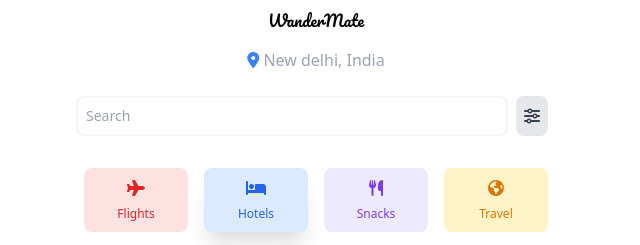
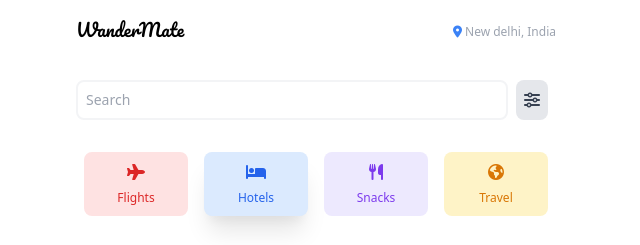
Before and after one commit to amaan-ahmad/travel-web-app, a website: page index.html in a window 1280 px wide. Shown: the top 245 px of the page, without its empty margins (324-964 px from the left). Drawn offline with nearby package versions, Linux system fonts and the light colour scheme.

Commit message:
final changes

```diff
--- a/index.html
+++ b/index.html
@@ -22,11 +22,11 @@
   </head>
   <body>
     <div class="flex flex-col min-h-full bg-white md:mx-32 lg:mx-64 xl:mx-96">
-      <div class="flex flex-1 justify-center p-2 font-pacifico">
-        WanderMate
-      </div>
-      <div class="flex flex-row min-w-screen justify-center">
-        <span class="p-2 text-gray-400 font-light">
+      <div class="p-4 flex flex-row min-w-screen justify-between">
+        <div class="justify-center font-pacifico text-lg">
+          WanderMate
+        </div>
+        <span class="text-gray-400 font-light text-xs leading-8">
           <i class="fa fa-map-marker text-blue-500" aria-hidden="true"></i>
           New delhi, India
         </span>
```
